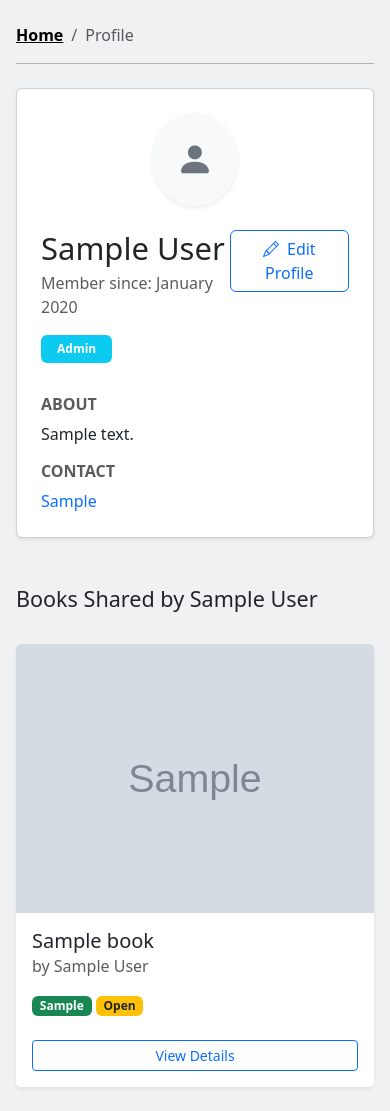
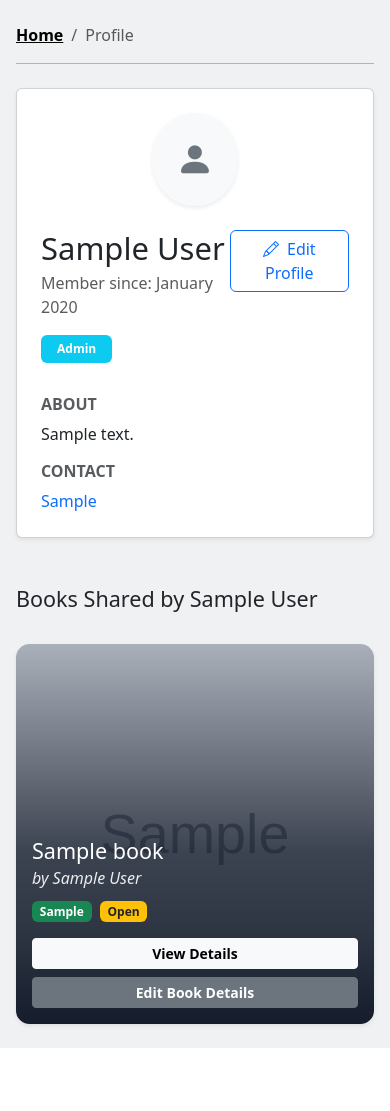
Before and after one commit to TalalAhmad-dev/Book-Sharing-Platform, a Flask app: page /profile/1 in a window 390 px wide. Shown: the part 55-1166 px from the top of the page. After the commit the page ends 1103 px from the top, so only its background shows below. Run offline with Flask 3, Linux system fonts and the light colour scheme; a user stored in the database is signed in; tables that the repository leaves empty hold one stand-in row (values such as "Sample post"); grey boxes marked "Sample" are stand-in pictures; some libraries are stand-ins or nearby versions.

Commit message:
Introduce compact book cards and UI/behavior tweaks
Add a reusable compact book-card component and switch favorites/profile views to use it to reduce duplicated markup and improve responsive layouts.

Adjust card styles and overlay animations for the compact layout, and refine grid spacing/controls for the catalog UI.

Update infinite-scroll parameter handling to send category selections as a list so paging with multi-select filters works correctly.

Allow users to favorite their own books listings

```diff
--- a/routes/favorites.py
+++ b/routes/favorites.py
@@ -36,9 +36,6 @@ def add(book_id):
         if book.deleted_at is not None:
             flash('This book is no longer available.', 'warning')
             return redirect(request.referrer or url_for('books.catalog'))
-        if book.owner_id == current_user.id:
-            flash('You cannot favorite your own book.', 'warning')
-            return redirect(request.referrer or url_for('books.detail', book_id=book_id))
 
         exists = Favorite.query.filter_by(user_id=current_user.id, book_id=book_id).first()
         if exists:
--- a/static/css/style.css
+++ b/static/css/style.css
@@ -258,6 +258,10 @@
   height: clamp(40dvh, 60dvh, 80dvh);
 }
 
+.book-card-compact .book-card-image-wrap {
+  height: clamp(30dvh, 45dvh, 60dvh);
+}
+
 .book-card-image,
 .book-card-fallback {
   width: 100%;
@@ -331,8 +335,18 @@
   opacity: 0;
   transition:
     opacity 0.25s ease-in-out,
-    transform 0.25s ease-in-out;
-  transform: translateY(8px);
+    transform 0.3s ease-in-out;
+  transform: translateY(20px);
+}
+
+.book-card-compact .book-card-overlay {
+  background: linear-gradient(
+    to top,
+    rgba(17, 24, 39, 0.98) 0%,
+    rgba(17, 24, 39, 0.85) 25%,
+    rgba(17, 24, 39, 0.78) 45%,
+    rgba(17, 24, 39, 0.22) 100%
+  );
 }
 
 .book-card:hover .book-card-overlay,
--- a/templates/books/_book_cards.html
+++ b/templates/books/_book_cards.html
@@ -2,7 +2,7 @@
 {% set favorite_ids = favorite_book_ids|default([], true) %}
 <div data-aos="zoom-in-down" data-aos-easing="ease-in-sine" data-aos-duration="500" class="col" {% if loop.last and
     pagination.has_next %}
-    hx-get="{{ url_for('books.catalog', page=pagination.next_num, search=request.args.get('search', ''), category=request.args.get('category', 'All'), type=request.args.get('type', 'All')) }}"
+    hx-get="{{ url_for('books.catalog', page=pagination.next_num, search=request.args.get('search', ''), category=request.args.getlist('category'), type=request.args.get('type', 'All')) }}"
     hx-trigger="revealed" hx-swap="afterend" {% endif %}>
     <div class="card book-card shadow-sm">
         <div class="book-card-image-wrap">
--- /dev/null
+++ b/templates/books/_book_cards_compact.html
@@ -0,0 +1,53 @@
+{% for book in books %}
+<div data-aos="zoom-in-up" data-aos-easing="ease-in-sine" data-aos-duration="350" class="col">
+    <div class="card book-card book-card-compact shadow-sm">
+        <div class="book-card-image-wrap">
+            {% if book.cover_image %}
+            <img src="{{ url_for('static', filename='uploads/' + book.cover_image) }}" class="book-card-image"
+                alt="{{ book.title }} Cover">
+            {% else %}
+            <div class="book-card-fallback">📚</div>
+            {% endif %}
+
+            <div class="book-card-overlay">
+                <div>
+                    <h4 class="book-card-overlay-title">{{ book.title }}</h4>
+                    <div class="book-card-overlay-author fst-italic mb-2">by {{ book.author }}</div>
+                    <div class="mb-3">
+                        <span
+                            class="badge me-1 {% if book.book_type == 'physical' %}bg-primary{% else %}bg-success{% endif %}">
+                            {{ book.book_type|capitalize }}
+                        </span>
+                        <span
+                            class="badge {% if book.status == 'available' %}bg-info{% else %}bg-warning text-dark{% endif %}">
+                            {{ book.status|capitalize }}
+                        </span>
+                    </div>
+                    {% if card_context == 'favorites' %}
+                    <p class="card-text text-info fw-semibold mb-3">Owner:
+                        <span class="fw-bold text-white">{{ book.owner.name }}</span>
+                    </p>
+                    {% endif %}
+                    <div class="d-grid gap-2">
+                        <a href="{{ url_for('books.detail', book_id=book.id) }}"
+                            class="btn btn-light fw-semibold btn-sm">
+                            View Details
+                        </a>
+                        {% if card_context == 'favorites' %}
+                        <form action="{{ url_for('favorites.remove', book_id=book.id) }}" method="POST">
+                            <button type="submit" class="btn btn-outline-danger fw-semibold btn-sm w-100">
+                                Remove Favorite
+                            </button>
+                        </form>
+                        {% endif %}
+                        {% if book.owner_id == current_user.id and card_context == 'profile' %}
+                        <a href="{{ url_for('books.edit', book_id=book.id) }}"
+                            class="btn btn-secondary fw-semibold btn-sm">Edit Book Details</a>
+                        {% endif %}
+                    </div>
+                </div>
+            </div>
+        </div>
+    </div>
+</div>
+{% endfor %}
--- a/templates/books/catalog.html
+++ b/templates/books/catalog.html
@@ -37,10 +37,10 @@
                 </select>
             </div>
             <div class="col-md-12 d-flex gap-2 justify-content-end">
-                <div class="col-md-2 d-grid">
+                <div class="d-grid">
                     <button type="submit" class="btn btn-secondary fw-semibold">Search</button>
                 </div>
-                <div class="col-md-1 d-grid">
+                <div class="d-grid">
                     <a href="{{ url_for('books.catalog') }}" class="btn btn-outline-danger fw-semibold">Clear
                         Filters</a>
                 </div>
--- a/templates/profile/view.html
+++ b/templates/profile/view.html
@@ -59,46 +59,16 @@
     <h3 class="h4">Books Shared by {{ user.name }}</h3>
 </div>
 
-<div class="row row-cols-1 row-cols-md-3 g-4">
-    {% for book in books %}
-    <div class="col">
-        <div class="card h-100 shadow-sm border-0">
-            <div class="ratio ratio-4x3">
-                {% if book.cover_image %}
-                <img src="{{ url_for('static', filename='uploads/' + book.cover_image) }}"
-                    class="card-img-top w-100 h-100 object-fit-cover" alt="{{ book.title }} Cover">
-                {% else %}
-                <div class="card-img-top bg-light d-flex align-items-center justify-content-center display-4">
-                    📚
-                </div>
-                {% endif %}
-            </div>
-            <div class="card-body">
-                <h5 class="card-title text-truncate">{{ book.title }}</h5>
-                <h6 class="card-subtitle mb-3 text-muted">by {{ book.author }}</h6>
-                <div class="mb-0">
-                    <span
-                        class="badge {% if book.book_type == 'physical' %}bg-primary{% else %}bg-success{% endif %} text-capitalize">
-                        {{ book.book_type }}
-                    </span>
-                    <span
-                        class="badge {% if book.status == 'available' %}bg-info{% else %}bg-warning text-dark{% endif %} text-capitalize">
-                        {{ book.status }}
-                    </span>
-                </div>
-            </div>
-            <div class="card-footer bg-white border-top-0 pb-3 px-3">
-                <a href="{{ url_for('books.detail', book_id=book.id) }}"
-                    class="btn btn-sm btn-outline-primary w-100">View Details</a>
-            </div>
-        </div>
-    </div>
+<div class="row row-cols-1 row-cols-xl-4 row-cols-md-2 row-cols-lg-2 g-3">
+    {% if books %}
+    {% set card_context = 'profile' %}
+    {% include 'books/_book_cards_compact.html' %}
     {% else %}
     <div class="col-12">
         <div class="alert alert-light text-center border py-5">
             <p class="text-muted mb-0">This user hasn't shared any books yet.</p>
         </div>
     </div>
-    {% endfor %}
+    {% endif %}
 </div>
 {% endblock %}
```
Also changed, not shown: templates/favorites/wishlist.html (+5 -43 lines).
